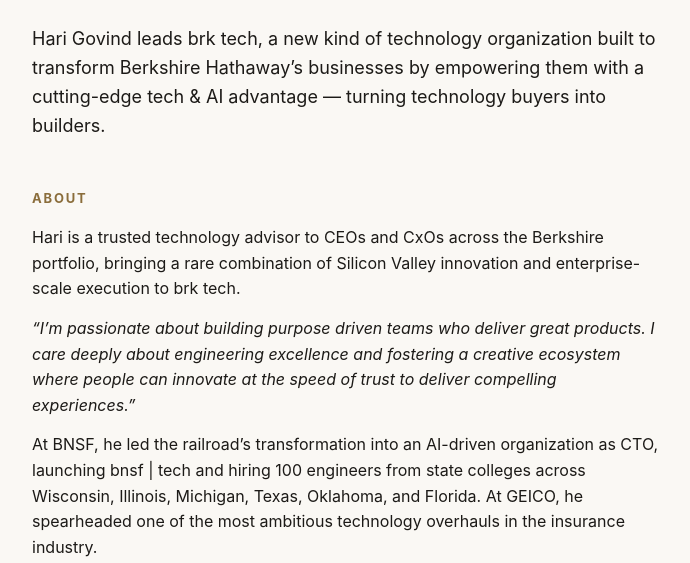
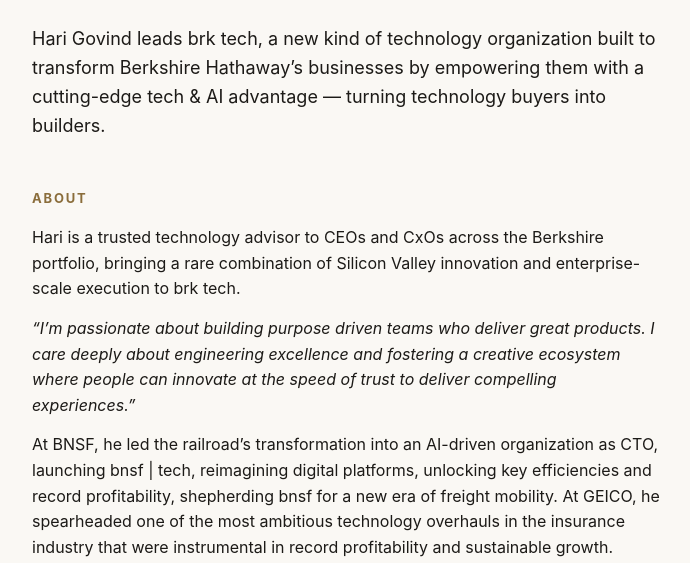
Before and after one commit to harigo/harigo.github.io, a plain HTML site: page index.html in a window 1280 px wide. Shown: the part 200-763 px from the top of the page, without its empty margins (292-982 px from the left). Drawn offline with Linux system fonts and the light colour scheme.

Commit message:
Update About text: BNSF, GEICO and Berkshire technology

```diff
--- a/index.html
+++ b/index.html
@@ -104,7 +104,7 @@
     <h2>About</h2>
     <p>Hari is a trusted technology advisor to CEOs and CxOs across the Berkshire portfolio, bringing a rare combination of Silicon Valley innovation and enterprise-scale execution to brk tech.</p>
     <p><em>&ldquo;I&rsquo;m passionate about building purpose driven teams who deliver great products. I care deeply about engineering excellence and fostering a creative ecosystem where people can innovate at the speed of trust to deliver compelling experiences.&rdquo;</em></p>
-    <p>At BNSF, he led the railroad&rsquo;s transformation into an AI-driven organization as CTO, launching bnsf&nbsp;|&nbsp;tech and hiring 100 engineers from state colleges across Wisconsin, Illinois, Michigan, Texas, Oklahoma, and Florida. At GEICO, he spearheaded one of the most ambitious technology overhauls in the insurance industry.</p>
+    <p>At BNSF, he led the railroad&rsquo;s transformation into an AI-driven organization as CTO, launching bnsf&nbsp;|&nbsp;tech, reimagining digital platforms, unlocking key efficiencies and record profitability, shepherding bnsf for a new era of freight mobility. At GEICO, he spearheaded one of the most ambitious technology overhauls in the insurance industry that were instrumental in record profitability and sustainable growth. Across Berkshire, Hari has been instrumental in reshaping technology teams from largely vendor and managed services dependent buyers of technology to hiring thousands of software engineers, AI scientists across the continental United States, including hundreds of college grads from leading STEM colleges across both coasts and the midwest.</p>
     <p>Prior to Berkshire, Hari held senior leadership roles at Facebook, Microsoft, and Honeywell over two decades — giving him deep fluency across consumer platforms, enterprise systems, and industrial operations. He now leads brk tech at the inflection of technology, artificial intelligence, open source innovation, and a builders mindset.</p>
   </section>
 
```
